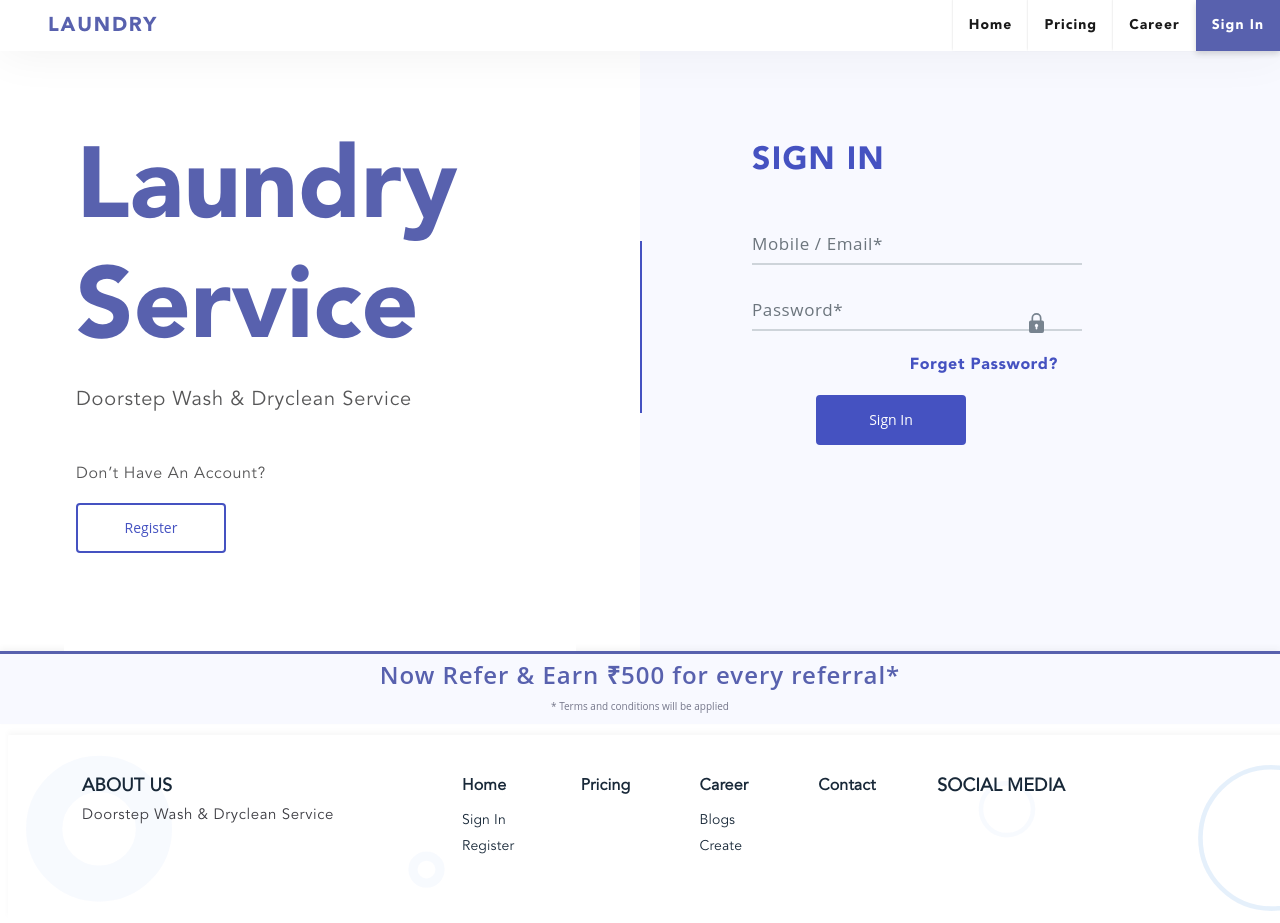
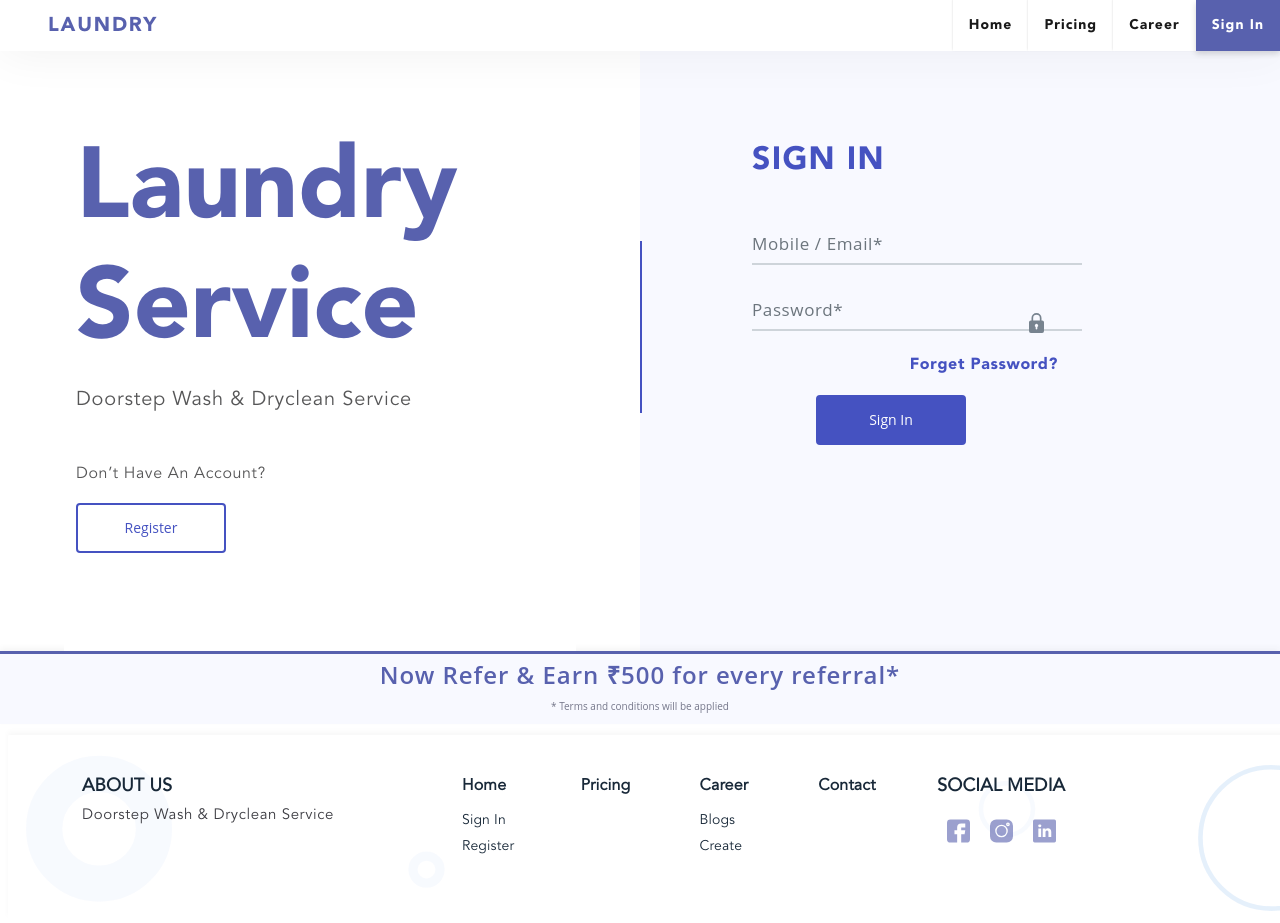
Before and after one commit to BrijneetaGupta/Laundary-Management-System, a React (Create React App) app in the folder frontend/laundary-services/: page / in a window 1280 px wide. Shown: the top 923 px of the page. Built offline with nearby package versions, Linux system fonts and the light colour scheme; the HTML template or start-up script is replaced by a standard one.

Commit message:
social icons

```diff
--- a/frontend/laundary-services/src/assets/css/footer.css
+++ b/frontend/laundary-services/src/assets/css/footer.css
@@ -73,3 +73,11 @@
     vertical-align: text-top;
     opacity: 0.6;
 }
+.social-div{    text-align: left;}
+.social-links li{
+    display: inline-block;
+    padding: 10px;
+}
+.social-links li a img{
+    width:23px;
+}
--- a/frontend/laundary-services/src/components/CreateOrder.js
+++ b/frontend/laundary-services/src/components/CreateOrder.js
@@ -367,7 +367,7 @@ const CreateOrder = () => {
                                     </div>
                                     <div class="text">
                                         <h6 className='mb-0'>Shirts</h6>
-                                        <p className='mb-0'>Paris is the most beautiful city.</p>
+                                        <p className='mb-0'>Lorem Ipsum is simply dummy text of the</p>
                                     </div>
                                 </div>
 
@@ -409,7 +409,7 @@ const CreateOrder = () => {
                                     </div>
                                     <div class="text">
                                         <h6 className='mb-0'>T Shirts</h6>
-                                        <p className='mb-0'>Paris is the most beautiful city.</p>
+                                        <p className='mb-0'>Lorem Ipsum is simply dummy text of the</p>
                                     </div>
                                 </div>
 
@@ -450,7 +450,7 @@ const CreateOrder = () => {
                                     </div>
                                     <div class="text">
                                         <h6 className='mb-0'>Trousers</h6>
-                                        <p className='mb-0'>Paris is the most beautiful city.</p>
+                                        <p className='mb-0'>Lorem Ipsum is simply dummy text of the</p>
                                     </div>
                                 </div>
 
@@ -489,7 +489,7 @@ const CreateOrder = () => {
                                     </div>
                                     <div class="text">
                                         <h6 className='mb-0'>Jeans</h6>
-                                        <p className='mb-0'>Paris is the most beautiful city.</p>
+                                        <p className='mb-0'>Lorem Ipsum is simply dummy text of the</p>
                                     </div>
                                 </div>
 
@@ -528,7 +528,7 @@ const CreateOrder = () => {
                                     </div>
                                     <div class="text">
                                         <h6 className='mb-0'>Jogger</h6>
-                                        <p className='mb-0'>Paris is the most beautiful city.</p>
+                                        <p className='mb-0'>Lorem Ipsum is simply dummy text of the</p>
                                     </div>
                                 </div>
 
@@ -567,7 +567,7 @@ const CreateOrder = () => {
                                     </div>
                                     <div class="text">
                                         <h6 className='mb-0'>Boxers</h6>
-                                        <p className='mb-0'>Paris is the most beautiful city.</p>
+                                        <p className='mb-0'>Lorem Ipsum is simply dummy text of the</p>
                                     </div>
                                 </div>
 
@@ -609,7 +609,7 @@ const CreateOrder = () => {
                                     </div>
                                     <div class="text">
                                         <h6 className='mb-0'>Others</h6>
-                                        <p className='mb-0'>Paris is the most beautiful city.</p>
+                                        <p className='mb-0'>Lorem Ipsum is simply dummy text of the</p>
                                     </div>
                                 </div>
 
--- a/frontend/laundary-services/src/components/Footer.js
+++ b/frontend/laundary-services/src/components/Footer.js
@@ -1,7 +1,10 @@
 import React from 'react'
 import '../assets/css/footer.css'
 import '../App.css'
-import 'bootstrap/dist/css/bootstrap.min.css'
+import 'bootstrap/dist/css/bootstrap.min.css';
+import facebook from '../assets/uploads/icons/facebook.svg';
+import instagram from '../assets/uploads/icons/instagram.svg';
+import linkedin from '../assets/uploads/icons/linkedin.svg';
 
 const Footer = () =>{
     return(
@@ -43,19 +46,23 @@ const Footer = () =>{
                         </div>
                         <div className='col-md-3'>
                             <h3>Social Media</h3>
-                            <div class="social-div">
-                                <ul class="social-links">
+                            <div className="social-div">
+                                <ul className="social-links">
                                     <li>
-                                        <a class="facebook" href="">
-                                        {/* <img src="../assets/uploads/Footer.svg" width="30" height="30" /> */}
+                                        <a href="">
+                                        <img src={facebook} width="30" height="30" />
                                         </a>
                                     </li>
                                     <li>
-                                        <a class="instagram" href="">
-                                            <i class="fa fa-instagram"></i>
+                                    <a href="">
+                                        <img src={instagram} width="30" height="30" />
                                         </a>
                                     </li>
-
+                                    <li>
+                                    <a href="">
+                                        <img src={linkedin} width="30" height="30" />
+                                        </a>
+                                    </li>
                                 </ul>
                             </div>
                         </div>
```
